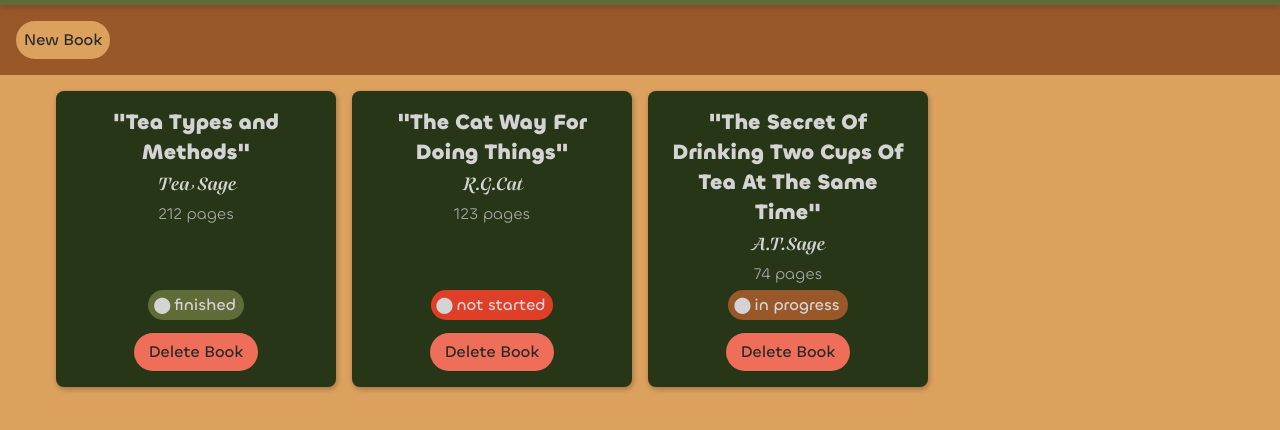
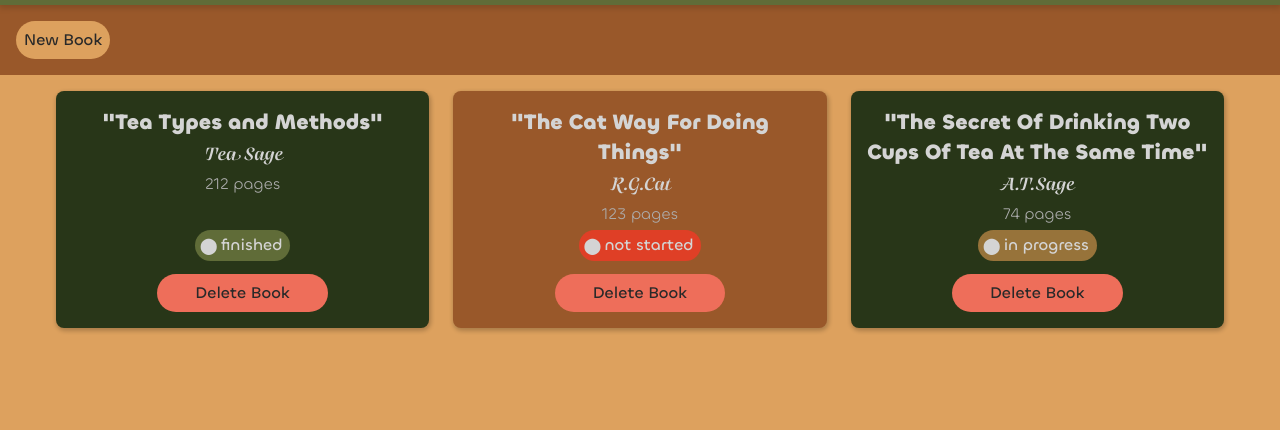
Before and after one commit to AmrTeemann12/library-project, a plain HTML site: page index.html in a window 1280 px wide. Shown: the part 78-508 px from the top of the page. Drawn offline with Linux system fonts and the light colour scheme.

Commit message:
adjust card styling to create variety. styled the even card in different color and increased card gapping. changed the in progress status background color to suit both card colors.

```diff
--- a/style.css
+++ b/style.css
@@ -206,7 +206,7 @@ h2 {
     background-color: var(--clr-hover);
 }
 
-/* Chrome, Safari, Edge, Opera */
+/*hide the spinner Chrome, Safari, Edge, Opera */
 input::-webkit-outer-spin-button,
 input::-webkit-inner-spin-button {
   -webkit-appearance: none;
@@ -286,7 +286,8 @@ button{
     margin: 0 auto;
     display: grid;
     grid-template-columns: repeat(auto-fill, minmax(280px, 1fr));
-    gap: var(--gap);
+    grid-auto-rows: 1fr;
+    gap: calc(var(--gap)*1.5);
 }
 
 .card {
@@ -300,8 +301,13 @@ button{
     box-shadow: var(--card-box-shadow);
 }
 
+.card:nth-child(even){
+    background-color: var(--clr-tertiary);
+}
+
 .card > span {
     text-align: center;
+    overflow-wrap: anywhere;
 }
 
 .title-span {
@@ -339,13 +345,14 @@ button{
 }
 
 .in-progress {
-    background-color: var(--clr-tertiary);
+    background-color:#97733a ;
 }
 
 .status-btn::before {
     position: relative;
     left: -3px;
     content: '⬤';
+    vertical-align: middle;
     color: var(--clr-text-primary);
 }
 
```
